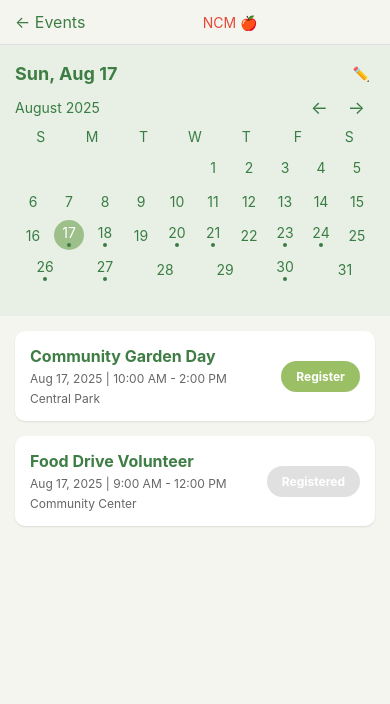
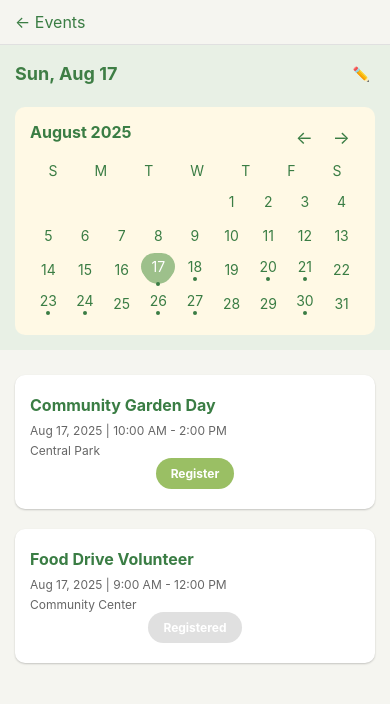
Before and after one commit to Pushpreet01/Shifa, a React Native app: screen /Events in a window 390 px wide. Shown: the top 704 px of the page. Built offline with nearby package versions, Linux system fonts and the light colour scheme.

Commit message:
Changed things

```diff
--- a/app/EventsScreen.tsx
+++ b/app/EventsScreen.tsx
@@ -122,10 +122,6 @@ const EventsScreen: React.FC<Props> = ({ navigation }) => {
         <TouchableOpacity onPress={() => navigation.goBack()}>
           <Text style={styles.backButton}>← Events</Text>
         </TouchableOpacity>
-        <View style={styles.logoContainer}>
-          {/* Replace with your actual logo */}
-          <Text style={styles.logoPlaceholder}>NCM 🍎</Text>
-        </View>
       </View>
 
       {/* Date Selection */}
@@ -189,14 +185,16 @@ const styles = StyleSheet.create({
   header: {
     flexDirection: "row",
     alignItems: "center",
+    justifyContent: "space-between",
     paddingHorizontal: 15,
     paddingVertical: 12,
+    backgroundColor: "#F5F5F0",
     borderBottomWidth: 1,
     borderBottomColor: "#E0E0E0",
   },
   backButton: {
     fontSize: 16,
-    color: "#3E7E45",
+    color: "#3A7D44",
   },
   logoContainer: {
     flex: 1,
@@ -244,7 +242,7 @@ const styles = StyleSheet.create({
   noEventsText: {
     color: "#666",
     fontSize: 16,
-  }
+  },
 });
 
 export default EventsScreen;
--- a/components/Calendar.tsx
+++ b/components/Calendar.tsx
@@ -118,8 +118,12 @@ const Calendar: React.FC<CalendarProps> = ({
 };
 
 const styles = StyleSheet.create({
+
   calendarContainer: {
-    marginBottom: 15,
+    marginTop: 10,
+    backgroundColor: "#FFF9E5",
+    borderRadius: 10,
+    padding: 15,
   },
   monthNavigation: {
     flexDirection: 'row',
@@ -128,8 +132,11 @@ const styles = StyleSheet.create({
     marginBottom: 10,
   },
   monthYearText: {
-    fontSize: 14,
-    color: '#3A7D44',
+    fontSize: 16,
+    fontWeight: "bold",
+    color: "#3A7D44",
+    textAlign: "center",
+    marginBottom: 10,
   },
   monthArrows: {
     flexDirection: 'row',
@@ -145,9 +152,9 @@ const styles = StyleSheet.create({
     marginBottom: 5,
   },
   dayOfWeekText: {
-    color: '#3A7D44',
-    width: 30,
-    textAlign: 'center',
+    fontSize: 14,
+    color: "#3A7D44",
+    textAlign: "center",
   },
   calendarGrid: {
     flexDirection: 'row',
@@ -162,14 +169,21 @@ const styles = StyleSheet.create({
     margin: 2,
   },
   calendarDayText: {
-    color: '#3A7D44',
+    fontSize: 14,
+    color: "#3A7D44",
+    textAlign: "center",
   },
   selectedDay: {
     backgroundColor: '#9DC08B',
     borderRadius: 15,
   },
   selectedDayText: {
-    color: '#FFFFFF',
+    backgroundColor: "#9DC08B",
+    color: "#FFFFFF",
+    borderRadius: 15,
+    paddingVertical: 5,
+    paddingHorizontal: 10,
+    textAlign: "center",
   },
   emptyDay: {
     backgroundColor: 'transparent',
--- a/components/EventCard.tsx
+++ b/components/EventCard.tsx
@@ -39,25 +39,25 @@ const EventCard: React.FC<EventCardProps> = ({ event, onRegister }) => {
 
 const styles = StyleSheet.create({
   eventCard: {
-    flexDirection: 'row',
-    backgroundColor: '#FFFFFF',
+    backgroundColor: "#FFFFFF",
     borderRadius: 10,
-    padding: 15,
-    marginBottom: 15,
-    shadowColor: '#000',
+    marginVertical: 10,
+    paddingHorizontal: 15,
+    paddingVertical: 20,
+    shadowColor: "#000000",
     shadowOffset: { width: 0, height: 1 },
-    shadowOpacity: 0.1,
+    shadowOpacity: 0.2,
     shadowRadius: 2,
-    elevation: 1,
+    elevation: 3,
   },
   eventInfo: {
     flex: 1,
   },
   eventTitle: {
     fontSize: 16,
-    fontWeight: 'bold',
-    color: '#3E7E45',
-    marginBottom: 5,
+    fontWeight: "bold",
+    color:"#3A7D44",
+   marginBottom :8,
   },
   eventDetails: {
     fontSize: 12,
```
